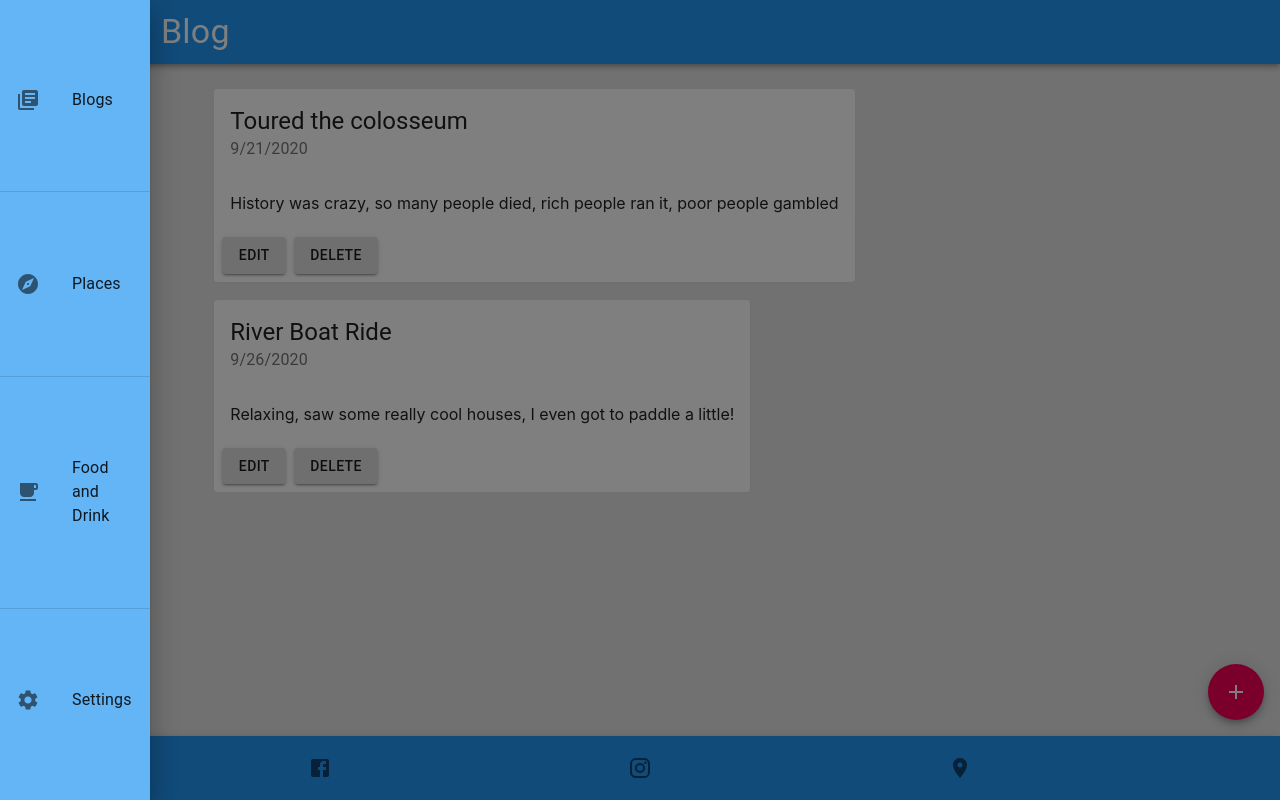
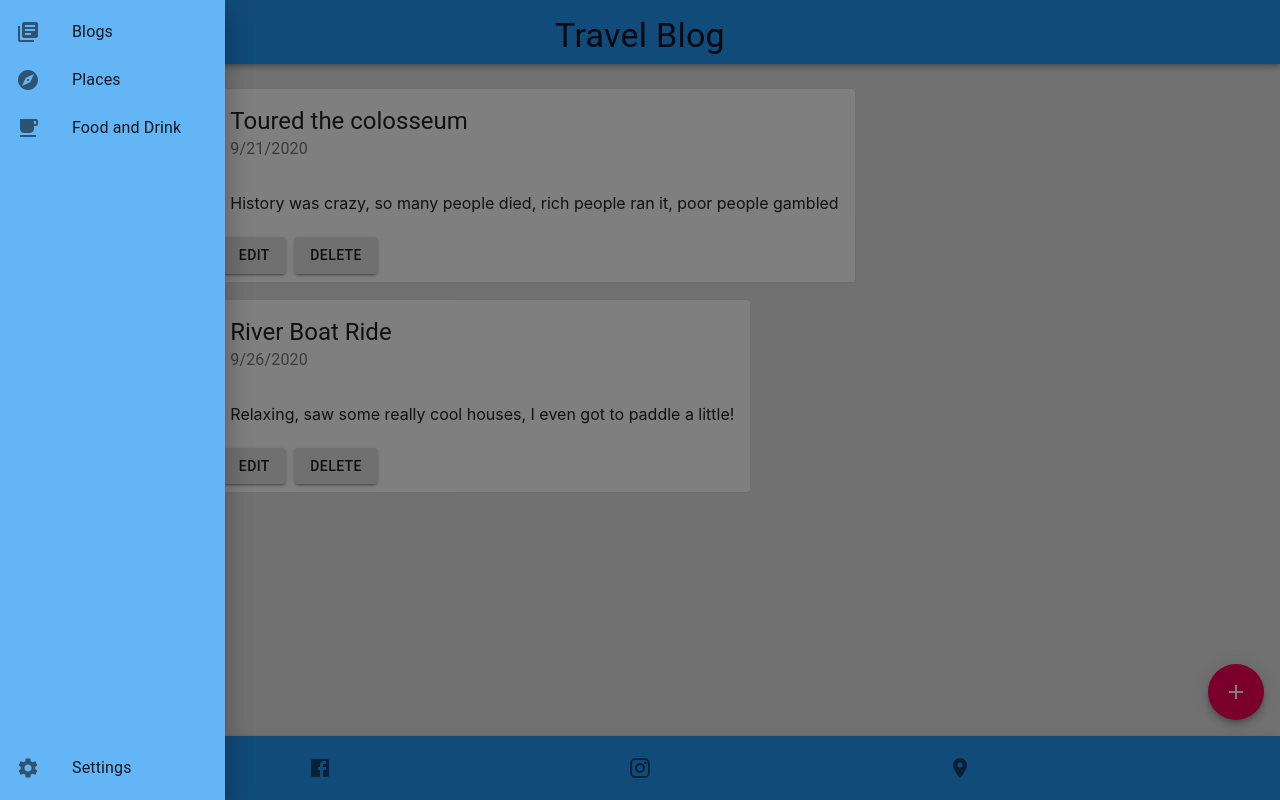
Before and after one commit to ace-websolutions/travelapp, a React (Create React App) app in the folder client/: page / in a window 1280 px wide. Both pictures are taken after a click on the button 36 px from the left and 32 px from the top of the page. Built offline with nearby package versions, Linux system fonts and the light colour scheme.

Commit message:
front end finished for now

```diff
--- a/client/package.json
+++ b/client/package.json
@@ -5,6 +5,7 @@
   "dependencies": {
     "@material-ui/core": "^4.11.0",
     "@material-ui/icons": "^4.9.1",
+    "@material-ui/lab": "^4.0.0-alpha.56",
     "@testing-library/jest-dom": "^4.2.4",
     "@testing-library/react": "^9.5.0",
     "@testing-library/user-event": "^7.2.1",
--- a/client/src/components/Blogs.js
+++ b/client/src/components/Blogs.js
@@ -2,8 +2,10 @@ import React, {useContext, useState} from 'react'
 import {AppContext} from '../context/AppContext'
 import {ACTIONS} from '../context/AppReducer'
 import { Grid, Card, CardHeader, CardContent, CardActions, Button, Fab, makeStyles,
-Dialog, DialogTitle, DialogContent, TextField, DialogActions } from '@material-ui/core'
+Dialog, DialogTitle, DialogContent, TextField, DialogActions, Backdrop, Snackbar } from '@material-ui/core'
 import AddIcon from '@material-ui/icons/Add';
+import CircularProgress from '@material-ui/core/CircularProgress';
+import Alert from '@material-ui/lab/Alert';
 
 const useStyles = makeStyles((theme) => ({
     textField:{
@@ -17,6 +19,10 @@ const useStyles = makeStyles((theme) => ({
         bottom: theme.spacing(10),
         right: theme.spacing(2),
       },
+      backdrop: {
+        zIndex: theme.zIndex.drawer + 1,
+        color: '#fff',
+      },
 }))
 const emptyBlog = {
     title:"",
@@ -26,7 +32,7 @@ const emptyBlog = {
 
 function Blogs() {
     const classes = useStyles();
-    const { blogs, dispatchBlogs } = useContext(AppContext)
+    const { blogs, dispatchBlogs, loading, setLoading, snack, setSnack, snackMessage, page } = useContext(AppContext)
     const [add, setAdd] = useState(false);
     const [newBlog, setNewBlog] = useState(emptyBlog)
     const [editing, setEditing] = useState(false)
@@ -51,6 +57,8 @@ function Blogs() {
         setNewBlog({...newBlog, description: e.target.value})
     }
     const addBlog = () => {
+        setLoading(true);
+        setTimeout(() => setLoading(false), 2000)
         if(editing){
             dispatchBlogs({type: ACTIONS.EDIT_BLOG, payload: {id: blogIndex, blog:newBlog}})
         }else{
@@ -60,6 +68,7 @@ function Blogs() {
         setEditing(false);
         setBlogIndex(0);
         setAdd(false);
+        setSnack(true);
     }
     const editBlog = (blog, index) => {
         setAdd(true);
@@ -74,6 +83,8 @@ function Blogs() {
 
     return (
         <>
+        <Snackbar open={snack} variant="filled" autoHideDuration={3000} onClose={() => setSnack(false)}><Alert sevarity="success">{snackMessage(page)}</Alert></Snackbar>
+        <Backdrop className={classes.backdrop} open={loading}> <CircularProgress /> </Backdrop>
     <Grid container spacing={2} className={classes.bottom}>
         {blogs.map(blog => (
             <Grid item key={blog.date}>
--- a/client/src/components/Nav.js
+++ b/client/src/components/Nav.js
@@ -15,20 +15,37 @@ import orange from '@material-ui/core/colors/orange';
 
 
 const useStyles = makeStyles((theme) => ({
+    toolBar:{
+        justifyContent: 'center',
+        alignItems: 'center',
+        position:'relative'
+    },
+    title:{
+        paddingTop: theme.spacing(1),
+        color: theme.palette.text.primary
+    },
+    menuIcon:{
+        position: 'absolute',
+        top: theme.spacing(1),
+        left: theme.spacing(2),
+    },
     switch:{
         marginLeft: 'auto'
     },
     list:{
-        width: 150,
+        minWidth: 225,
         height: '100%',
         display: 'flex',
         flexDirection: 'column',
-        justifyContent: 'space-evenly',
+        justifyContent: 'flex-start',
         backgroundColor: theme.palette.primary.light
     },
     menu:{
-        minWidth: 300,
+        overflow:'hidden',
         // minHeight: 300
+    },
+    settings:{
+        marginTop:'auto'
     }
 }))
 
@@ -55,7 +72,7 @@ function Nav({dark, setDark, primary, setPrimary, secondary, setSecondary}) {
         console.log(openSettings)
         // state is ALWAYS false
     }
-    const handleClose = () => {
+    const closeSettingsMenu = () => {
         setOpenSettings(false)
         console.log(openSettings)
     }
@@ -67,8 +84,8 @@ function Nav({dark, setDark, primary, setPrimary, secondary, setSecondary}) {
     }
     return (
         <AppBar position='static'>
-            <Toolbar>
-                <IconButton edge='start' onClick={() => setOpen(true)}>
+            <Toolbar className={classes.toolBar}>
+                <IconButton className={classes.menuIcon} onClick={() => setOpen(true)}>
                     <MenuIcon />
                 </IconButton>
                 <Drawer anchor='left' open={open} onClose={() => setOpen(false)}>
@@ -79,32 +96,34 @@ function Nav({dark, setDark, primary, setPrimary, secondary, setSecondary}) {
                             </ListItemIcon>
                             <ListItemText primary='Blogs' />
                             </ListItem>
-                            <Divider />
                         <ListItem button onClick={openPlaces}>
                             <ListItemIcon>
                                     <ExploreIcon />
                             </ListItemIcon>
                             <ListItemText primary='Places' />
                             </ListItem>
-                            <Divider />
                         <ListItem button onClick={openFood}>
                             <ListItemIcon>
                                     <FreeBreakfastIcon />
                             </ListItemIcon>
                             <ListItemText primary='Food and Drink' />
                             </ListItem>
-                            <Divider />
-                        <ListItem button onClick={openSettingsMenu}>
+                        <ListItem button onClick={openSettingsMenu} className={classes.settings}>
                             <ListItemIcon>
                                 <SettingsIcon />
                             </ListItemIcon>
                             <ListItemText primary="Settings"/>
-                            <Dialog className={classes.menu} open={openSettings} onClose={() => setOpenSettings(false)}>
+                        </ListItem>
+                    </List>
+                </Drawer>
+                <Typography variant='h4' className={classes.title}>Travel Blog</Typography>
+                <Dialog className={classes.menu} open={openSettings} onClose={closeSettingsMenu} fullWidth maxWidth='sm'>
                     <DialogTitle>Settings</DialogTitle>
-                                <List>
+                    <Divider />
+                    <List className={classes.menu}>
                         <ListItem>
                             <ListItemText primary="Dark Mode" />
-                                        <Switch className={classes.switch}checked={dark} onChange={handleClose}/>
+                            <Switch className={classes.switch}checked={dark} onChange={() => setDark(!dark)}/>
                         </ListItem>
                         <ListItem>
                             <ListItemText primary="Primary Color" />
@@ -117,7 +136,7 @@ function Nav({dark, setDark, primary, setPrimary, secondary, setSecondary}) {
                             </Select>
                         </ListItem>
                         <ListItem>
-                                        <ListItemText primary="Secondary Color" />
+                            <ListItemText primary="Accent Color" />
                             <Select value={secondary} onChange={changeSecondary}>
                                 <MenuItem value={blue}>Blue</MenuItem>
                                 <MenuItem value={green}>Green</MenuItem>
@@ -128,10 +147,6 @@ function Nav({dark, setDark, primary, setPrimary, secondary, setSecondary}) {
                         </ListItem>
                     </List>
                 </Dialog>
-                        </ListItem>
-                    </List>
-                </Drawer>
-                <Typography variant='h4'>Travel Blog</Typography>
             </Toolbar>
         </AppBar>
 
--- a/client/src/components/Places.js
+++ b/client/src/components/Places.js
@@ -2,8 +2,10 @@ import React, {useContext, useState} from 'react'
 import {AppContext} from '../context/AppContext'
 import {ACTIONS} from '../context/AppReducer'
 import { TableContainer, Table, TableHead, TableRow, TableCell, TableBody, Paper, Slider, makeStyles, Fab,
-    Dialog, DialogTitle, DialogContent, TextField, DialogActions, Button, ButtonGroup } from '@material-ui/core'
+    Dialog, DialogTitle, DialogContent, TextField, DialogActions, Button, Backdrop, Snackbar  } from '@material-ui/core'
 import AddIcon from '@material-ui/icons/Add';
+import CircularProgress from '@material-ui/core/CircularProgress';
+import Alert from '@material-ui/lab/Alert';
 
 const useStyles = makeStyles((theme) => ({
     buttonHover:{
@@ -29,6 +31,10 @@ const useStyles = makeStyles((theme) => ({
         bottom: theme.spacing(10),
         right: theme.spacing(2),
       },
+      backdrop: {
+        zIndex: theme.zIndex.drawer + 1,
+        color: '#fff',
+      },
 }))
 const emptyPlace = {
     location:"",
@@ -38,7 +44,7 @@ const emptyPlace = {
 }
 function Places() {
     const classes = useStyles();
-    const {places, dispatchPlaces} = useContext(AppContext);
+    const {places, dispatchPlaces, loading, setLoading, snack, setSnack, snackMessage, page} = useContext(AppContext);
     const [add, setAdd] = useState(false);
     const [newPlace, setNewPlace] = useState(emptyPlace)
     const [editing, setEditing] = useState(false)
@@ -67,6 +73,8 @@ function Places() {
         console.log(value)
     }
     const addPlace = () => {
+        setLoading(true);
+        setTimeout(() => setLoading(false), 2000)
         if(editing){
             dispatchPlaces({type: ACTIONS.EDIT_PLACE, payload: {id: placeIndex, blog:newPlace}})
         }else{
@@ -78,6 +86,7 @@ function Places() {
         setEditing(false);
         setPlaceIndex(0);
         setAdd(false);
+        setSnack(true)
     }
     const editPlace = (blog, index) => {
         setAdd(true);
@@ -91,6 +100,9 @@ function Places() {
 
     return (
         <>
+                <Snackbar open={snack} variant="filled" autoHideDuration={3000} onClose={() => setSnack(false)}><Alert sevarity="success">{snackMessage(page)}</Alert></Snackbar>
+        <Backdrop className={classes.backdrop} open={loading}> <CircularProgress /> </Backdrop>
+
         <TableContainer component={Paper}>
             <Table size='small'>
                 <TableHead>
--- a/client/src/context/AppContext.js
+++ b/client/src/context/AppContext.js
@@ -9,12 +9,22 @@ function AppProvider({ children }) {
    const [places, dispatchPlaces] = useReducer(PlaceReducer, TEST_PLACES)
    const [foods, dispatchFoods] = useReducer(FoodReducer, TEST_FOODS)
    const [page, setPage] = useState(PAGES.BLOG)
+   const [loading, setLoading] = useState(false)
+   const [snack, setSnack] = useState(false)
+
+   const snackMessage = (currentPage) => {
+       if(currentPage === PAGES.BLOG) return "Blog added!"
+       if(currentPage === PAGES.PLACES) return "Location added!"
+       if(currentPage === PAGES.FOOD) return "Post added!"
+       console.log(currentPage)
+   }
 //    console.log(TEST_BLOGS);
 //    console.log(TEST_PLACES);
 
 
     return (
-        <AppContext.Provider value={{blogs, dispatchBlogs, places, dispatchPlaces, page, setPage, foods, dispatchFoods}}>
+        <AppContext.Provider value={{blogs, dispatchBlogs, places, dispatchPlaces, page, setPage,
+        foods, dispatchFoods, loading, setLoading, snack, setSnack, snackMessage}}>
             {children}
         </AppContext.Provider>
     )
```
Also changed, not shown: client/src/components/Food.js (+15 -2 lines), 2 other files (tests, documents, lock files or other folders). Lines whose indentation alone changed are shown as unchanged.
